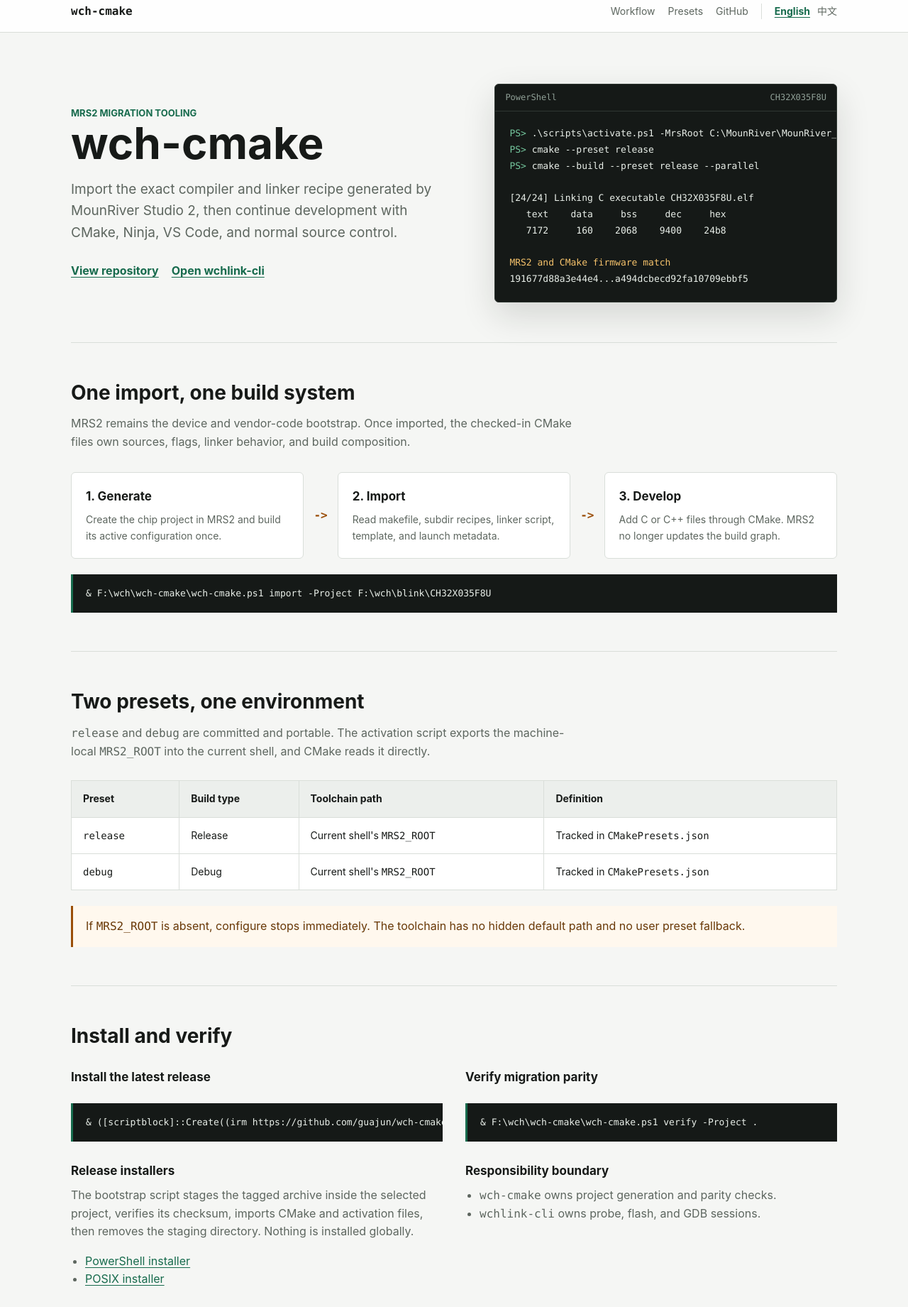
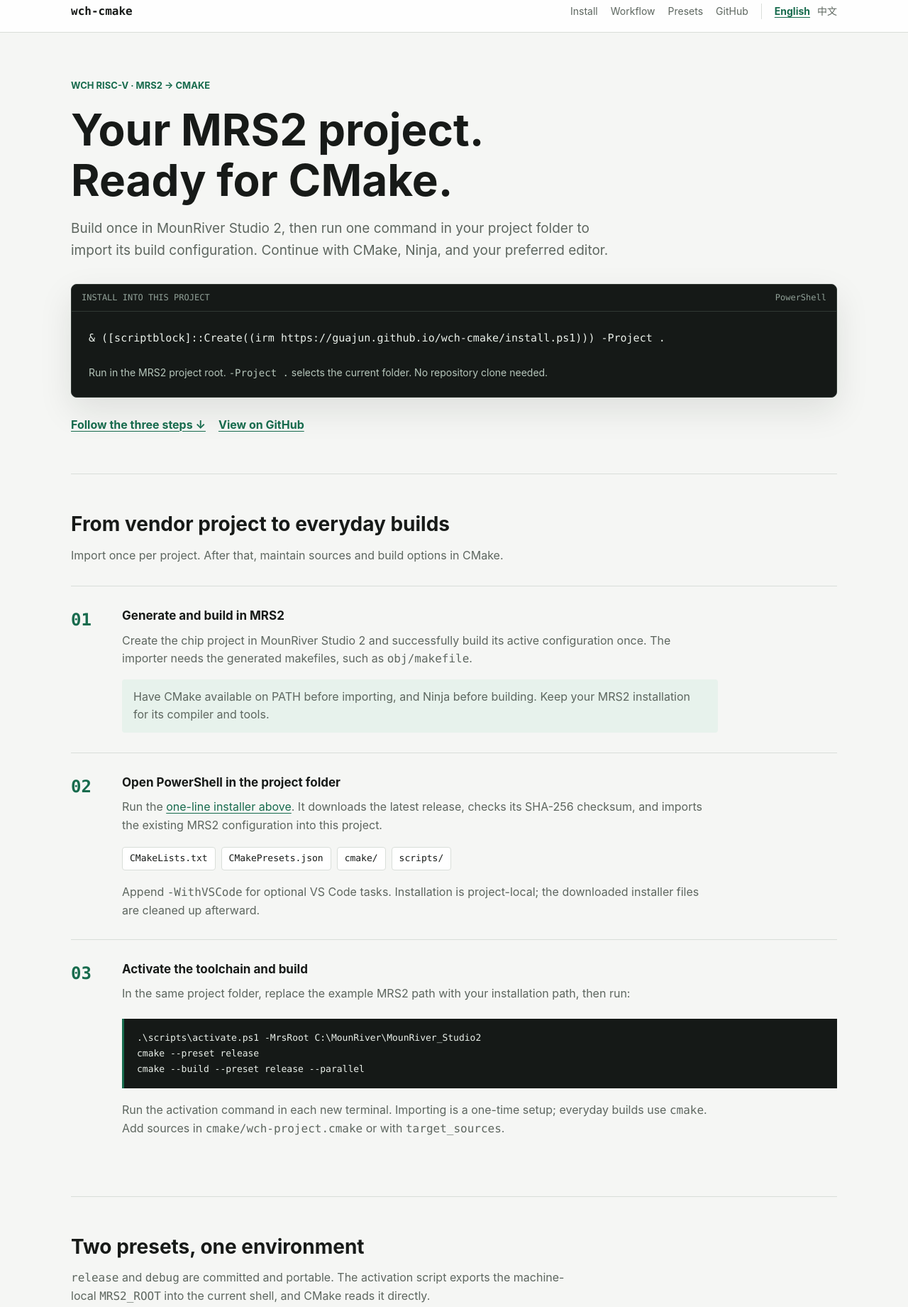
Before and after one commit to guajun/wch-cmake, a plain HTML site: page docs/index.html in a window 1280 px wide. Shown: the part 13-1854 px from the top of the page at 71% size. Drawn offline with Linux system fonts and the light colour scheme.

Commit message:
docs: lead bilingual Pages with one-command project setup

```diff
--- a/docs/index.html
+++ b/docs/index.html
@@ -15,6 +15,7 @@
     <div class="topbar-inner">
       <a class="wordmark" href="./">wch-cmake</a>
       <nav aria-label="Primary navigation">
+        <a href="#install">Install</a>
         <a href="#workflow">Workflow</a>
         <a href="#presets">Presets</a>
         <a href="https://github.com/guajun/wch-cmake">GitHub</a>
@@ -28,64 +29,56 @@
 
   <main>
     <div class="intro">
-      <div>
-        <div class="eyebrow">MRS2 migration tooling</div>
-        <h1>wch-cmake</h1>
-        <p class="lede">
-          Import the exact compiler and linker recipe generated by MounRiver
-          Studio 2, then continue development with CMake, Ninja, VS Code, and
-          normal source control.
-        </p>
-        <div class="links">
-          <a href="https://github.com/guajun/wch-cmake">View repository</a>
-          <a href="https://github.com/guajun/wchlink-cli">Open wchlink-cli</a>
+      <div class="eyebrow">WCH RISC-V · MRS2 → CMake</div>
+      <h1>Your MRS2 project.<br>Ready for CMake.</h1>
+      <p class="lede">Build once in MounRiver Studio 2, then run one command in your project folder to import its build configuration. Continue with CMake, Ninja, and your preferred editor.</p>
+      <div class="quick-install" id="install">
+        <div class="terminal-bar">
+          <span>INSTALL INTO THIS PROJECT</span>
+          <span>PowerShell</span>
         </div>
+        <pre class="install-command"><code>&amp; ([scriptblock]::Create((irm https://guajun.github.io/wch-cmake/install.ps1))) -Project .</code></pre>
+        <p class="install-hint">Run in the MRS2 project root. <code>-Project .</code> selects the current folder. No repository clone needed.</p>
       </div>
-
-      <div class="terminal" aria-label="Verified CH32X035 build output">
-        <div class="terminal-bar">
-          <span>PowerShell</span>
-          <span>CH32X035F8U</span>
-        </div>
-        <pre><span class="prompt">PS&gt;</span> .\scripts\activate.ps1 -MrsRoot C:\MounRiver\MounRiver_Studio2
-<span class="prompt">PS&gt;</span> cmake --preset release
-<span class="prompt">PS&gt;</span> cmake --build --preset release --parallel
-
-[24/24] Linking C executable CH32X035F8U.elf
-   text    data     bss     dec     hex
-   7172     160    2068    9400    24b8
-
-<span class="result">MRS2 and CMake firmware match</span>
-191677d88a3e44e4...a494dcbecd92fa10709ebbf5</pre>
+      <div class="links">
+        <a href="#workflow">Follow the three steps ↓</a>
+        <a href="https://github.com/guajun/wch-cmake">View on GitHub</a>
       </div>
     </div>
 
     <section id="workflow">
-      <h2>One import, one build system</h2>
-      <p class="section-copy">
-        MRS2 remains the device and vendor-code bootstrap. Once imported, the
-        checked-in CMake files own sources, flags, linker behavior, and build
-        composition.
-      </p>
-
-      <div class="flow" aria-label="MRS2 to CMake workflow">
-        <div class="flow-item">
-          <h3>1. Generate</h3>
-          <p>Create the chip project in MRS2 and build its active configuration once.</p>
-        </div>
-        <div class="flow-arrow" aria-hidden="true">-&gt;</div>
-        <div class="flow-item">
-          <h3>2. Import</h3>
-          <p>Read makefile, subdir recipes, linker script, template, and launch metadata.</p>
-        </div>
-        <div class="flow-arrow" aria-hidden="true">-&gt;</div>
-        <div class="flow-item">
-          <h3>3. Develop</h3>
-          <p>Add C or C++ files through CMake. MRS2 no longer updates the build graph.</p>
-        </div>
+      <h2>From vendor project to everyday builds</h2>
+      <p class="section-copy">Import once per project. After that, maintain sources and build options in CMake.</p>
+      <div class="steps">
+        <article class="step">
+          <span class="step-number" aria-hidden="true">01</span>
+          <div>
+            <h3>Generate and build in MRS2</h3>
+            <p>Create the chip project in MounRiver Studio 2 and successfully build its active configuration once. The importer needs the generated makefiles, such as <code>obj/makefile</code>.</p>
+            <p class="prerequisite">Have CMake available on PATH before importing, and Ninja before building. Keep your MRS2 installation for its compiler and tools.</p>
+          </div>
+        </article>
+        <article class="step">
+          <span class="step-number" aria-hidden="true">02</span>
+          <div>
+            <h3>Open PowerShell in the project folder</h3>
+            <p>Run the <a href="#install">one-line installer above</a>. It downloads the latest release, checks its SHA-256 checksum, and imports the existing MRS2 configuration into this project.</p>
+            <div class="outputs" aria-label="Generated project files"><code>CMakeLists.txt</code><code>CMakePresets.json</code><code>cmake/</code><code>scripts/</code></div>
+            <p>Append <code>-WithVSCode</code> for optional VS Code tasks. Installation is project-local; the downloaded installer files are cleaned up afterward.</p>
+          </div>
+        </article>
+        <article class="step">
+          <span class="step-number" aria-hidden="true">03</span>
+          <div>
+            <h3>Activate the toolchain and build</h3>
+            <p>In the same project folder, replace the example MRS2 path with your installation path, then run:</p>
+            <pre class="command"><code>.\scripts\activate.ps1 -MrsRoot C:\MounRiver\MounRiver_Studio2
+cmake --preset release
+cmake --build --preset release --parallel</code></pre>
+            <p class="after-command">Run the activation command in each new terminal. Importing is a one-time setup; everyday builds use <code>cmake</code>. Add sources in <code>cmake/wch-project.cmake</code> or with <code>target_sources</code>.</p>
+          </div>
+        </article>
       </div>
-
-      <pre class="command">&amp; F:\wch\wch-cmake\wch-cmake.ps1 import -Project F:\wch\blink\CH32X035F8U</pre>
     </section>
 
     <section id="presets">
@@ -127,38 +120,22 @@
       </div>
     </section>
 
-    <section id="install">
-      <h2>Install and verify</h2>
+    <section id="details">
+      <h2>More about the workflow</h2>
       <div class="two-column">
         <div>
-          <h3>Install the latest release</h3>
-          <pre class="command">&amp; ([scriptblock]::Create((irm https://github.com/guajun/wch-cmake/releases/latest/download/install.ps1))) -Project F:\wch\blink\CH32X035F8U</pre>
-        </div>
-        <div>
-          <h3>Verify migration parity</h3>
-          <pre class="command">&amp; F:\wch\wch-cmake\wch-cmake.ps1 verify -Project .</pre>
-        </div>
-      </div>
-
-      <div class="two-column">
-        <div>
-          <h3>Release installers</h3>
-          <p class="section-copy">
-            The bootstrap script stages the tagged archive inside the selected
-            project, verifies its checksum, imports CMake and activation files,
-            then removes the staging directory. Nothing is installed globally.
-          </p>
+          <h3>Installation and verification</h3>
+          <p class="section-copy">The installer generates a standalone CMake project. It does not install a global <code>wch-cmake</code> command. For migration parity checks with the repository scripts, see the README.</p>
           <ul class="plain-list">
             <li><a href="./install.ps1">PowerShell installer</a></li>
             <li><a href="./install.sh">POSIX installer</a></li>
+            <li><a href="https://github.com/guajun/wch-cmake#verify-migration">Migration verification instructions</a></li>
           </ul>
         </div>
         <div>
-          <h3>Responsibility boundary</h3>
-          <ul class="plain-list">
-            <li><code>wch-cmake</code> owns project generation and parity checks.</li>
-            <li><code>wchlink-cli</code> owns probe, flash, and GDB sessions.</li>
-          </ul>
+          <h3>Build, flash, debug</h3>
+          <p class="section-copy"><code>wch-cmake</code> handles project generation and parity checks. Use <a href="https://github.com/guajun/wchlink-cli">wchlink-cli</a> for probe discovery, flashing, and GDB sessions.</p>
+          <p class="section-copy">The CH32X035F8U fixture has been verified against MRS2 output.</p>
         </div>
       </div>
     </section>
--- a/docs/styles.css
+++ b/docs/styles.css
@@ -84,11 +84,17 @@
 }
 
 .intro {
-  display: grid;
-  grid-template-columns: minmax(0, 1.05fr) minmax(360px, 0.95fr);
-  gap: 64px;
-  align-items: center;
-  padding: 72px 0 56px;
+  padding: 64px 0 56px;
+}
+
+.intro h1 {
+  max-width: 900px;
+  margin-top: 16px;
+  line-height: 1.15;
+}
+
+.intro .lede {
+  max-width: 780px;
 }
 
 .eyebrow {
@@ -139,15 +145,6 @@
   font-weight: 650;
 }
 
-.terminal {
-  overflow: hidden;
-  border: 1px solid #2c342f;
-  border-radius: 6px;
-  background: var(--code);
-  color: var(--code-ink);
-  box-shadow: 0 18px 48px rgba(23, 26, 24, 0.14);
-}
-
 .terminal-bar {
   display: flex;
   align-items: center;
@@ -160,23 +157,6 @@
   font-size: 12px;
 }
 
-.terminal pre {
-  min-height: 250px;
-  margin: 0;
-  padding: 20px;
-  overflow-x: auto;
-  font-size: 13px;
-  line-height: 1.75;
-}
-
-.prompt {
-  color: #74c69d;
-}
-
-.result {
-  color: #f5c26b;
-}
-
 section {
   padding: 54px 0;
   border-top: 1px solid var(--line);
@@ -185,35 +165,6 @@
 .section-copy {
   max-width: 720px;
   color: var(--muted);
-}
-
-.flow {
-  display: grid;
-  grid-template-columns: 1fr auto 1fr auto 1fr;
-  gap: 14px;
-  align-items: stretch;
-  margin-top: 30px;
-}
-
-.flow-item {
-  min-width: 0;
-  padding: 20px;
-  border: 1px solid var(--line);
-  border-radius: 6px;
-  background: var(--surface);
-}
-
-.flow-item p {
-  margin-bottom: 0;
-  color: var(--muted);
-  font-size: 14px;
-}
-
-.flow-arrow {
-  align-self: center;
-  color: var(--amber);
-  font-family: Consolas, monospace;
-  font-weight: 700;
 }
 
 .command {
@@ -281,18 +232,7 @@
 
 @media (max-width: 820px) {
   .intro {
-    grid-template-columns: 1fr;
-    gap: 36px;
     padding-top: 48px;
-  }
-
-  .flow {
-    grid-template-columns: 1fr;
-  }
-
-  .flow-arrow {
-    transform: rotate(90deg);
-    justify-self: center;
   }
 }
 
@@ -359,3 +299,112 @@
     padding-left: 12px;
   }
 }
+
+.quick-install {
+  margin-top: 32px;
+  border: 1px solid #2c342f;
+  border-radius: 8px;
+  overflow: hidden;
+  background: var(--code);
+  color: var(--code-ink);
+  box-shadow: 0 18px 48px rgba(23, 26, 24, 0.1);
+}
+
+.install-command {
+  margin: 0;
+  padding: 24px;
+  font-size: 15px;
+  line-height: 1.8;
+  white-space: pre-wrap;
+  overflow-wrap: anywhere;
+}
+
+.install-hint {
+  margin: 0;
+  padding: 0 24px 22px;
+  color: #b7c7bc;
+  font-size: 14px;
+}
+
+.steps {
+  margin-top: 30px;
+}
+
+.step {
+  display: grid;
+  grid-template-columns: 48px minmax(0, 1fr);
+  gap: 24px;
+  padding: 28px 0;
+  border-top: 1px solid var(--line);
+}
+
+.step-number {
+  color: var(--green);
+  font-family: Consolas, monospace;
+  font-size: 24px;
+  font-weight: 700;
+}
+
+.step p {
+  max-width: 840px;
+  color: var(--muted);
+}
+
+.step p:last-child {
+  margin-bottom: 0;
+}
+
+.prerequisite {
+  padding: 12px 16px;
+  background: var(--green-soft);
+  border-radius: 4px;
+}
+
+.outputs {
+  display: flex;
+  flex-wrap: wrap;
+  gap: 8px;
+  margin: 18px 0;
+}
+
+.outputs code {
+  padding: 5px 10px;
+  border: 1px solid var(--line);
+  border-radius: 4px;
+  background: var(--surface);
+  font-size: 13px;
+}
+
+.after-command {
+  margin-top: 18px;
+}
+
+[id] {
+  scroll-margin-top: 24px;
+}
+
+@media (max-width: 620px) {
+  .intro h1 {
+    font-size: clamp(28px, 7vw, 42px);
+  }
+
+  .step {
+    grid-template-columns: 32px minmax(0, 1fr);
+    gap: 12px;
+  }
+
+  .install-command {
+    padding: 18px;
+    font-size: 13px;
+  }
+
+  .install-hint {
+    padding: 0 18px 18px;
+  }
+}
+
+@media (prefers-reduced-motion: reduce) {
+  html {
+    scroll-behavior: auto;
+  }
+}
```
Also changed, not shown: docs/zh.html (+52 -73 lines).
